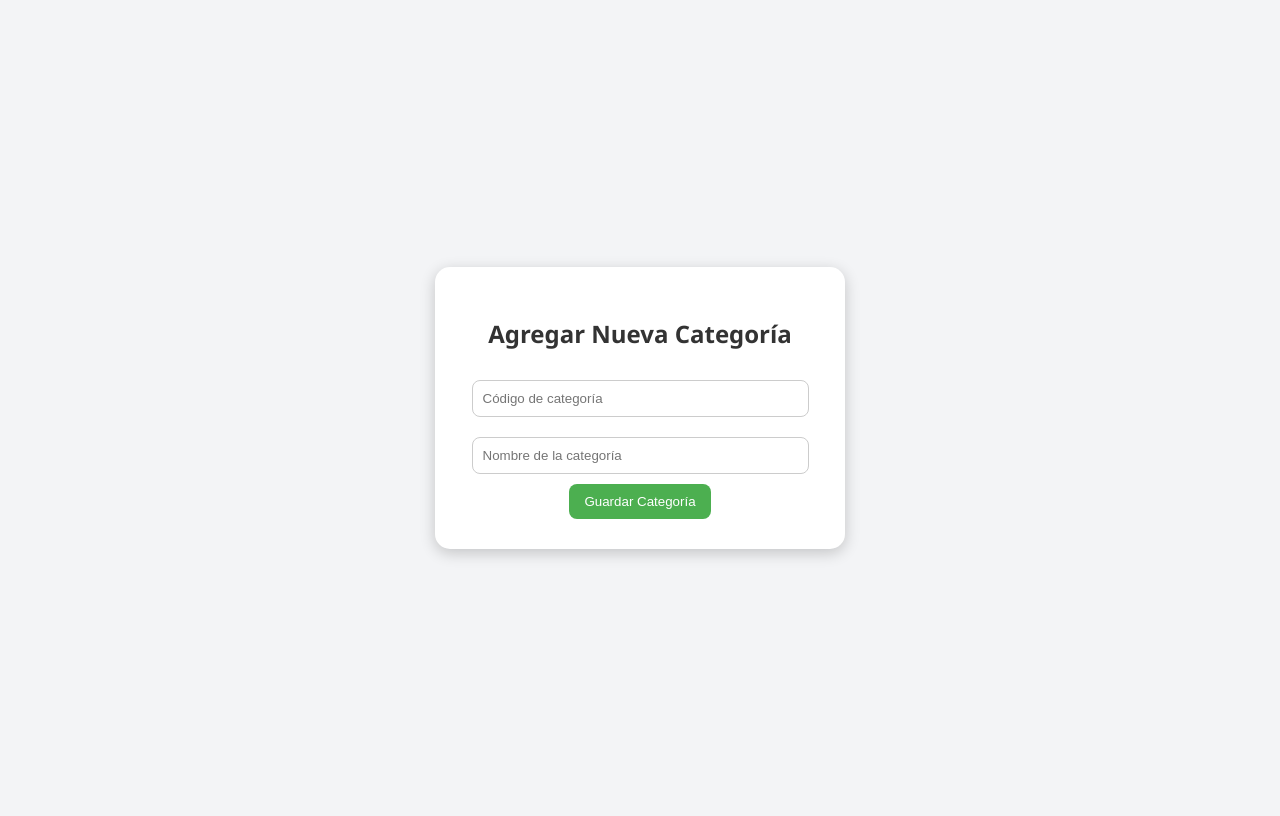
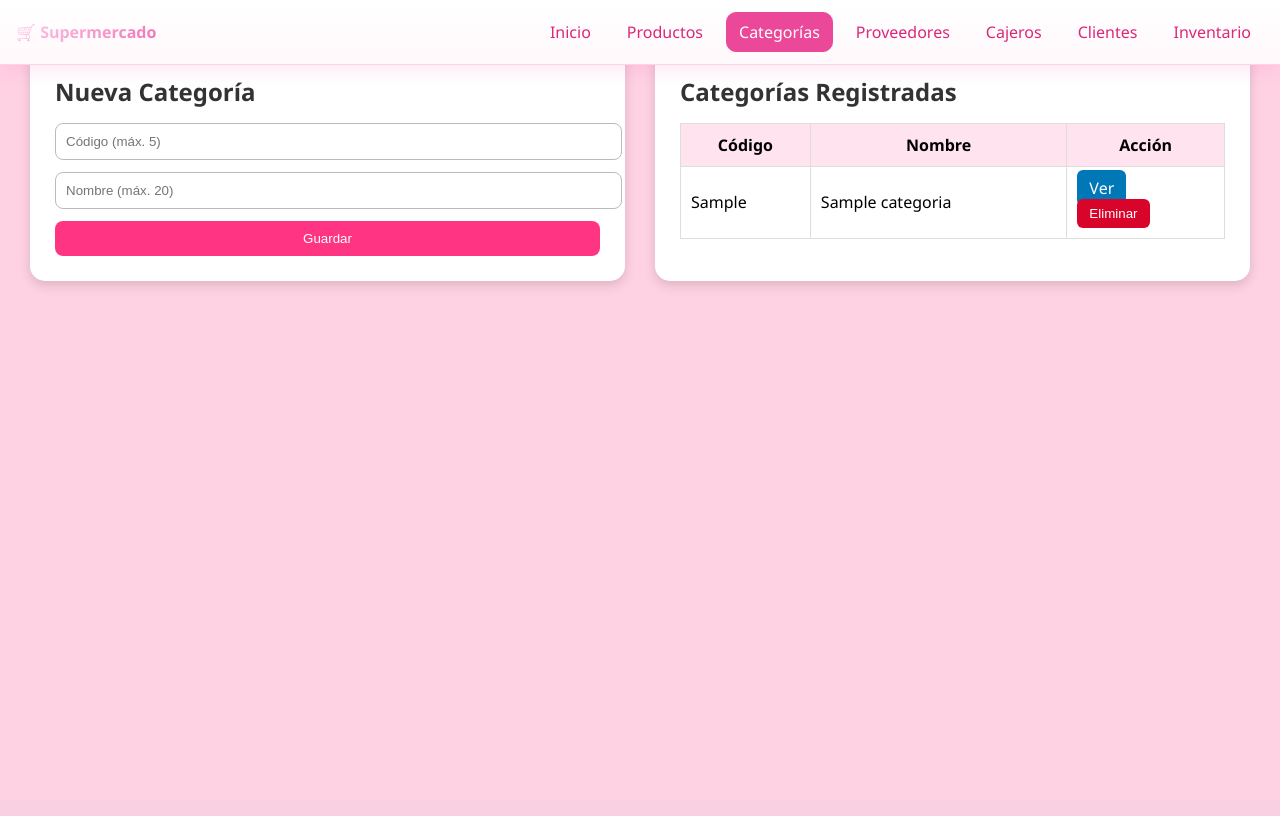
Before and after one commit to marinsara-03/Supermercado-BasesDeDatos, a PHP site: page /agregar_categoria.php in a window 1280 px wide. After the commit the page ends 287 px from the top, so only its background shows below. Run offline with PHP 8.4, Linux system fonts and the light colour scheme; tables that the repository leaves empty or names only in its code hold one stand-in row (values such as "Sample post").

Commit message:
hice un monton de cosas :)

```diff
--- a/add_cajeros.php
+++ b/add_cajeros.php
@@ -40,7 +40,7 @@ if ($_SERVER["REQUEST_METHOD"] == "POST") {
     <title>Agregar Cajero</title>
 </head>
 <body>
-
+    <?php include __DIR__ . '/menu.php'; ?>
     <div class="contenedor">
         <h2>Agregar Nuevo Cajero</h2>
 
--- a/add_cliente.php
+++ b/add_cliente.php
@@ -42,6 +42,7 @@ if ($_SERVER["REQUEST_METHOD"] == "POST") {
     <title>Agregar Cliente</title>
     </head>
     <body>
+        <?php include __DIR__ . '/menu.php'; ?>
         <div class="contenedor">
             <h2>Agregar Nuevo Cliente</h2>
 
--- a/add_detalle_prod.php
+++ b/add_detalle_prod.php
@@ -42,7 +42,7 @@ if ($_SERVER["REQUEST_METHOD"] == "POST") {
     <title>Agregar Detalle Producto</title>
 </head>
 <body>
-
+    <?php include __DIR__ . '/menu.php'; ?>
     <div class="contenedor">
         <h2>Agregar Detalle de Producto</h2>
 
--- a/add_factura.php
+++ b/add_factura.php
@@ -54,6 +54,7 @@ if ($_SERVER["REQUEST_METHOD"] == "POST") {
     <link rel="stylesheet" href="estilos.css">
 </head>
 <body>
+    <?php include __DIR__ . '/menu.php'; ?>
     <div class="contenedor">
         <h2>🧾 Agregar Factura</h2>
         <form method="POST" action="">
--- a/agregar_categoria.css
+++ b/agregar_categoria.css
@@ -1,49 +1,107 @@
 body {
     font-family: 'Segoe UI', sans-serif;
-    background-color: #f3f4f6;
-    display: flex;
-    justify-content: center;
-    align-items: center;
-    height: 100vh;
+    background: #ffd2e3;
+    margin: 0;
+    padding: 0;
 }
 
-.contenedor {
+.layout {
+    display: grid;
+    grid-template-columns: 1fr 1fr;
+    padding: 30px;
+    gap: 30px;
+}
+
+.panel {
     background: white;
-    padding: 30px;
+    padding: 25px;
     border-radius: 15px;
-    box-shadow: 0px 4px 15px rgba(0,0,0,0.2);
-    width: 350px;
-    text-align: center;
+    box-shadow: 0px 4px 12px rgba(0,0,0,0.15);
 }
 
 h2 {
+    margin-bottom: 15px;
     color: #333;
-    margin-bottom: 20px;
 }
 
+/* Inputs */
 input[type="text"] {
-    width: 90%;
+    width: 100%;
     padding: 10px;
-    margin: 10px 0;
-    border: 1px solid #ccc;
+    margin-bottom: 12px;
     border-radius: 8px;
+    border: 1px solid #bbb;
 }
 
-input[type="submit"] {
-    background-color: #4CAF50;
+.btn-guardar {
+    background: #ff3482;
     color: white;
-    padding: 10px 15px;
     border: none;
+    padding: 10px;
+    width: 100%;
     border-radius: 8px;
     cursor: pointer;
     transition: 0.3s;
 }
 
-input[type="submit"]:hover {
-    background-color: #45a049;
+.btn-guardar:hover {
+    background: #ff5c9c;
 }
 
+/* Tabla */
+.tabla {
+    width: 100%;
+    border-collapse: collapse;
+    margin-top: 15px;
+}
+
+.tabla th, .tabla td {
+    border: 1px solid #ddd;
+    padding: 10px;
+}
+
+.tabla th {
+    background: #ffe3ef;
+}
+
+.btn-eliminar {
+    background: #d90429;
+    border: none;
+    padding: 7px 12px;
+    color: white;
+    border-radius: 6px;
+    cursor: pointer;
+}
+
+.btn-eliminar:hover {
+    background: #a5001f;
+}
+
+/* Mensajes */
 .mensaje {
-    margin-top: 15px;
-    font-weight: bold;
+    padding: 10px;
+    border-radius: 8px;
+    margin-bottom: 12px;
+    font-size: 14px;
 }
+
+.mensaje.exito {
+    background: #d4f8e8;
+    color: #146c43;
+}
+
+.mensaje.error {
+    background: #ffe0e0;
+    color: #b30000;
+}
+.btn-ver {
+    background: #0077b6;
+    color: white;
+    padding: 7px 12px;
+    border-radius: 6px;
+    text-decoration: none;
+}
+
+.btn-ver:hover {
+    background: #005f8b;
+}
--- a/agregar_categoria.php
+++ b/agregar_categoria.php
@@ -7,56 +7,133 @@ $db = "supermercado";
 
 $conexion = new mysqli($server, $user, $pass, $db);
 
-
 if ($conexion->connect_error) {
-    die("Hubo un error al momento de conectar. Intentalo de nuevo " . $conexion->connect_error);
+    die("Hubo un error al conectar: " . $conexion->connect_error);
 }
 
+$mensaje = "";
+$tipo_mensaje = "";
 
-$mensaje = "";
-
-// Cuando el usuario envía el formulario
-if ($_SERVER["REQUEST_METHOD"] == "POST") {
-    $codigo = $_POST['cod_cat'];
-    $nombre = $_POST['nom_cat'];
-
-    // Validar que los campos no estén vacíos
-    if (!empty($codigo) && !empty($nombre)) {
-        $sql = "INSERT INTO categorias (cod_cat, nom_cat) VALUES ('$codigo', '$nombre')";
-
-        if ($conexion->query($sql) === TRUE) {
-            $mensaje = "✅ Categoría agregada exitosamente.";
+/* ============= ELIMINAR ============= */
+if ($_SERVER["REQUEST_METHOD"] === "POST" && isset($_POST["eliminar_cod"])) {
+    $elim = trim($_POST["eliminar_cod"]);
+    if ($elim !== "") {
+        $stmt = $conexion->prepare("DELETE FROM categorias WHERE cod_cat = ?");
+        $stmt->bind_param("s", $elim);
+        if ($stmt->execute()) {
+            $mensaje = "Categoría eliminada correctamente.";
+            $tipo_mensaje = "exito";
         } else {
-            $mensaje = "❌ Error al agregar categoría: " . $conexion->error;
+            $mensaje = "No se pudo eliminar: " . $conexion->error;
+            $tipo_mensaje = "error";
         }
-    } else {
-        $mensaje = "⚠️ Por favor, completa todos los campos.";
+        $stmt->close();
     }
 }
 
-$categorias = $conexion->query("SELECT cod_cat, nom_cat FROM categorias");
+/* ============= INSERTAR ============= */
+if ($_SERVER["REQUEST_METHOD"] === "POST" && isset($_POST["cod_cat"], $_POST["nom_cat"]) && !isset($_POST["eliminar_cod"])) {
+
+    $cod_cat = strtoupper(trim($_POST["cod_cat"]));
+    $nom_cat = trim($_POST["nom_cat"]);
+
+    if ($cod_cat === "" || $nom_cat === "") {
+        $mensaje = "Por favor completa todos los campos.";
+        $tipo_mensaje = "error";
+    } else {
+        $stmt = $conexion->prepare("INSERT INTO categorias (cod_cat, nom_cat) VALUES (?, ?)");
+        $stmt->bind_param("ss", $cod_cat, $nom_cat);
+
+        if ($stmt->execute()) {
+            $mensaje = "Categoría agregada correctamente.";
+            $tipo_mensaje = "exito";
+        } else {
+            $mensaje = ($conexion->errno === 1062)
+                ? "El código ingresado ya existe."
+                : "Error al guardar: " . $conexion->error;
+
+            $tipo_mensaje = "error";
+        }
+        $stmt->close();
+    }
+}
+
+/* ============= CONSULTAR CATEGORÍAS ============= */
+$categorias = [];
+$res = $conexion->query("SELECT cod_cat, nom_cat FROM categorias ORDER BY cod_cat ASC");
+while ($row = $res->fetch_assoc()) {
+    $categorias[] = $row;
+}
+$res->close();
+
 ?>
-
 <!DOCTYPE html>
 <html lang="es">
 <head>
     <meta charset="UTF-8">
+    <title>Categorías</title>
     <link rel="stylesheet" href="agregar_categoria.css">
-    <title>Agregar Categorías</title>
 </head>
+
 <body>
-    <div class="contenedor">
-        <h2>Agregar Nueva Categoría</h2>
+<?php include __DIR__ . '/menu.php'; ?>
+<div class="layout">
 
-        <form method="POST" action="">
-            <input type="text" name="cod_cat" placeholder="Código de categoría" maxlength="5"><br>
-            <input type="text" name="nom_cat" placeholder="Nombre de la categoría" maxlength="20"><br>
-            <input type="submit" value="Guardar Categoría">
+    <!-- PANEL IZQUIERDO -->
+    <div class="panel">
+        <h2>Nueva Categoría</h2>
+
+        <?php if (!empty($mensaje)): ?>
+        <div class="mensaje <?php echo htmlspecialchars($tipo_mensaje); ?>">
+            <?php echo htmlspecialchars($mensaje); ?>
+        </div>
+        <?php endif; ?>
+
+        <form method="POST">
+            <input type="text" name="cod_cat" maxlength="5" placeholder="Código (máx. 5)">
+            <input type="text" name="nom_cat" maxlength="20" placeholder="Nombre (máx. 20)">
+            <button type="submit" class="btn-guardar">Guardar</button>
         </form>
+    </div>
 
-        <?php if ($mensaje): ?>
-            <p class="mensaje"><?= $mensaje ?></p>
+    <!-- PANEL DERECHO -->
+    <div class="panel">
+        <h2>Categorías Registradas</h2>
+
+        <?php if (!empty($categorias)): ?>
+        <table class="tabla">
+            <thead>
+                <tr>
+                    <th>Código</th>
+                    <th>Nombre</th>
+                    <th>Acción</th>
+                </tr>
+            </thead>
+            <tbody>
+                <?php foreach ($categorias as $c): ?>
+                <tr>
+                    <td><?php echo htmlspecialchars($c["cod_cat"]); ?></td>
+                    <td><?php echo htmlspecialchars($c["nom_cat"]); ?></td>
+                    <td>
+                       <a href="ver_productos.php?categoria=<?php echo $c['cod_cat']; ?>" class="btn-ver">Ver</a>
+                        <form method="POST" onsubmit="return confirm('¿Eliminar categoría?')">
+                            <input type="hidden" name="eliminar_cod" value="<?php echo $c["cod_cat"]; ?>">
+                            <button class="btn-eliminar">Eliminar</button>
+                        </form>
+                    </td>
+                </tr>
+
+                <?php endforeach; ?>
+            </tbody>
+        </table>
+
+        <?php else: ?>
+        <div class="mensaje">No hay categorías registradas.</div>
         <?php endif; ?>
+
     </div>
+
+</div>
+
 </body>
 </html>
--- a/agregar_proveedores.php
+++ b/agregar_proveedores.php
@@ -42,6 +42,7 @@ if ($_SERVER["REQUEST_METHOD"] == "POST") {
     <title>Agregar Proveedores</title>
 </head>
 <body>
+    <?php include __DIR__ . '/menu.php'; ?>
     <div class="contenedor">
         <h2>Agregar Nuevo Proveedor</h2>
 
--- a/categorias.php
+++ /dev/null
@@ -1,5 +0,0 @@
-<?php
-
-
-
-?>
--- /dev/null
+++ b/menu.php
@@ -0,0 +1,36 @@
+<?php
+$actual = basename($_SERVER['PHP_SELF']);
+?>
+<nav class="topmenu">
+  <a class="brand" href="index.php">🛒 Supermercado</a>
+  <ul class="links">
+    <li><a href="index.php" class="<?php echo $actual==='index.php'?'active':''; ?>">Inicio</a></li>
+    <li><a href="agregar_productos.php" class="<?php echo $actual==='agregar_productos.php'?'active':''; ?>">Productos</a></li>
+    <li><a href="agregar_categoria.php" class="<?php echo $actual==='agregar_categoria.php'?'active':''; ?>">Categorías</a></li>
+    <li><a href="agregar_proveedores.php" class="<?php echo $actual==='agregar_proveedores.php'?'active':''; ?>">Proveedores</a></li>
+    <li><a href="add_cajeros.php" class="<?php echo $actual==='add_cajeros.php'?'active':''; ?>">Cajeros</a></li>
+    <li><a href="add_cliente.php" class="<?php echo $actual==='add_cliente.php'?'active':''; ?>">Clientes</a></li>
+    <li><a href="ver_productos.php" class="<?php echo $actual==='ver_productos.php'?'active':''; ?>">Inventario</a></li>
+  </ul>
+</nav>
+<style>
+:root{ --bg:#fff1f7; --panel:#ffe4ef; --accent:#ec4899; --accent-600:#db2777; --text:#3b3b3b; --muted:#6b7280; --border:#ffd2e3; }
+.topmenu{
+  position: fixed;
+  top: 0;
+  left: 0;
+  right: 0;
+  z-index: 1000;
+  display:flex; align-items:center; justify-content:space-between; gap:8px;
+  padding:12px 16px;
+  background:linear-gradient(180deg,#fff, #fff8fb);
+  border-bottom:1px solid var(--border);
+  box-shadow: 0 6px 18px rgba(236,72,153,.12);
+}
+.brand{ font-weight:800; color:var(--accent-600); text-decoration:none; background:linear-gradient(135deg,#fbcfe8,#f472b6); -webkit-background-clip:text; background-clip:text; color:transparent; }
+.links{ list-style:none; display:flex; gap:10px; margin:0; padding:0; }
+.links a{ display:block; padding:8px 12px; border-radius:10px; text-decoration:none; color:var(--accent-600); border:1px solid transparent; transition:.18s ease; }
+.links a:hover{ background:#ffe4ef; border-color:var(--border); }
+.links a.active{ background:var(--accent); color:#fff; border-color:var(--accent); }
+@media (max-width:700px){ .topmenu{ flex-wrap:wrap } .links{ width:100%; flex-wrap:wrap; justify-content:space-between } .links a{ flex:1 1 auto; text-align:center } }
+</style>
```
Also changed, not shown: agregar_productos.php (+15 -9 lines), agregar_proveedores.css (+28 -15 lines), index.php (added, +63 -0 lines), ver_Productos.php (added, +143 -0 lines), .github/copilot-instructions.md (added).
